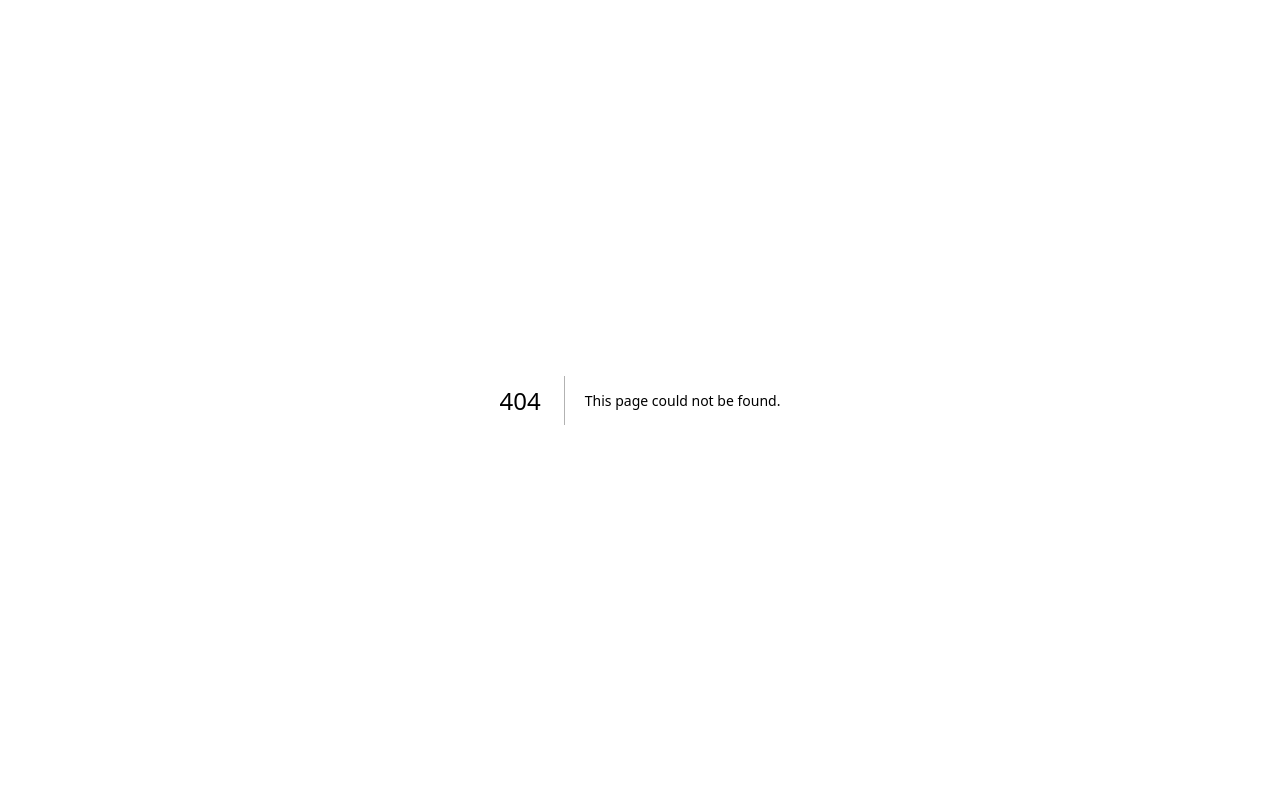
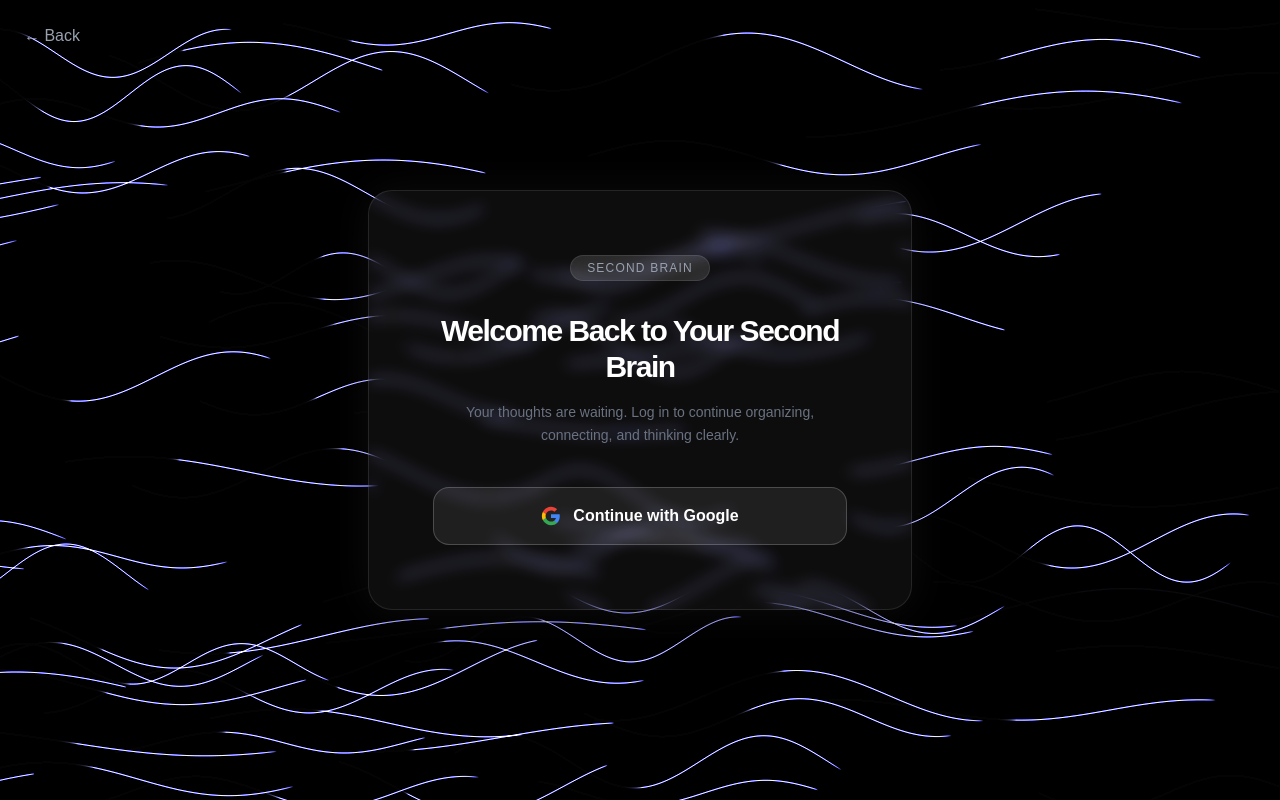
Before and after one commit to unggun0/secondbrain, a Next.js app: page /login in a window 1280 px wide. Before the commit this address had no page. Built offline with nearby package versions, Linux system fonts and the light colour scheme; no server answers.

Commit message:
3-로그인 기능 구현 (구글)

```diff
--- /dev/null
+++ b/app/auth/callback/route.ts
@@ -0,0 +1,18 @@
+import { createClient } from "@supabase/supabase-js";
+import { NextResponse } from "next/server";
+
+export async function GET(request: Request) {
+  const requestUrl = new URL(request.url);
+  const code = requestUrl.searchParams.get("code");
+
+  if (code) {
+    const supabase = createClient(
+      process.env.NEXT_PUBLIC_SUPABASE_URL!,
+      process.env.NEXT_PUBLIC_SUPABASE_ANON_KEY!
+    );
+    await supabase.auth.exchangeCodeForSession(code);
+  }
+
+  // 로그인 성공 후 메인 페이지로 이동
+  return NextResponse.redirect(new URL("/", requestUrl.origin));
+}
--- /dev/null
+++ b/app/login/page.tsx
@@ -0,0 +1,84 @@
+"use client";
+import { useState } from "react";
+import { useRouter } from "next/navigation";
+import DigitalLoomBackground from "@/components/ui/digital-loom-background";
+import { supabase } from "@/lib/supabase";
+
+export default function LoginPage() {
+  const [hovered, setHovered] = useState(false);
+  const router = useRouter();
+
+  const handleGoogleLogin = async () => {
+    await supabase.auth.signInWithOAuth({
+      provider: "google",
+      options: {
+        redirectTo: `${window.location.origin}/auth/callback`,
+      },
+    });
+  };
+
+  return (
+    <DigitalLoomBackground>
+      {/* 뒤로가기 버튼 */}
+      <button
+        onClick={() => router.push("/")}
+        className="fixed top-6 left-6 flex items-center gap-2 text-gray-400 hover:text-white transition-colors z-50"
+      >
+        ← Back
+      </button>
+
+      {/* 카드 박스 */}
+      <div className="w-full max-w-xl mx-auto px-4">
+        <div
+          className="backdrop-blur-sm bg-white/5 border border-white/10 rounded-3xl p-16 shadow-2xl flex flex-col items-center"
+          style={{
+            boxShadow:
+              "0 0 40px rgba(255,255,255,0.05), 0 25px 50px rgba(0,0,0,0.5)",
+          }}
+        >
+          {/* 뱃지 */}
+          <div className="inline-block backdrop-blur-md bg-white/10 border border-white/10 rounded-full px-4 py-1 text-xs text-gray-400 mb-8 tracking-widest uppercase">
+            Second Brain
+          </div>
+
+          {/* 제목 */}
+          <h1 className="text-3xl font-black text-white text-center tracking-tighter mb-4">
+            Welcome Back to Your Second Brain
+          </h1>
+
+          {/* 설명 */}
+          <p className="text-gray-500 text-sm text-center mb-10 leading-relaxed">
+            Your thoughts are waiting. Log in to continue organizing,
+            connecting, and thinking clearly.
+          </p>
+
+          {/* Google 로그인 버튼 */}
+          <button
+            onClick={handleGoogleLogin}
+            onMouseEnter={() => setHovered(true)}
+            onMouseLeave={() => setHovered(false)}
+            className="w-full flex items-center justify-center gap-3 font-semibold py-4 rounded-2xl transition-all duration-300"
+            style={{
+              background: hovered
+                ? "rgba(255,255,255,0.15)"
+                : "rgba(255,255,255,0.08)",
+              border: "1px solid rgba(255,255,255,0.2)",
+              color: "white",
+              boxShadow: hovered
+                ? "0 0 30px rgba(255,255,255,0.1)"
+                : "none",
+            }}
+          >
+            <svg className="w-5 h-5" viewBox="0 0 24 24">
+              <path fill="#4285F4" d="M22.56 12.25c0-.78-.07-1.53-.2-2.25H12v4.26h5.92c-.26 1.37-1.04 2.53-2.21 3.31v2.77h3.57c2.08-1.92 3.28-4.74 3.28-8.09z"/>
+              <path fill="#34A853" d="M12 23c2.97 0 5.46-.98 7.28-2.66l-3.57-2.77c-.98.66-2.23 1.06-3.71 1.06-2.86 0-5.29-1.93-6.16-4.53H2.18v2.84C3.99 20.53 7.7 23 12 23z"/>
+              <path fill="#FBBC05" d="M5.84 14.09c-.22-.66-.35-1.36-.35-2.09s.13-1.43.35-2.09V7.07H2.18C1.43 8.55 1 10.22 1 12s.43 3.45 1.18 4.93l3.66-2.84z"/>
+              <path fill="#EA4335" d="M12 5.38c1.62 0 3.06.56 4.21 1.64l3.15-3.15C17.45 2.09 14.97 1 12 1 7.7 1 3.99 3.47 2.18 7.07l3.66 2.84c.87-2.6 3.3-4.53 6.16-4.53z"/>
+            </svg>
+            Continue with Google
+          </button>
+        </div>
+      </div>
+    </DigitalLoomBackground>
+  );
+}
--- a/app/page.tsx
+++ b/app/page.tsx
@@ -95,9 +95,11 @@ className="text-5xl font-bold tracking-tight text-white sm:text-7xl md:text-8xl
           custom={3}
           className="mt-12 flex items-center justify-center gap-x-6"
         >
-          <button className="rounded-full bg-white px-8 py-4 text-lg font-semibold text-black shadow-lg shadow-white/20 transition-transform hover:scale-105">
-            Build Your Second Brain
-          </button>
+          <a href="/login">
+  <button className="rounded-full bg-white px-8 py-4 text-lg font-semibold text-black shadow-lg shadow-white/20 transition-transform hover:scale-105">
+    Build Your Second Brain
+  </button>
+</a>
         </motion.div>
       </div>
     </DigitalLoomBackground>
--- /dev/null
+++ b/lib/supabase.ts
@@ -0,0 +1,6 @@
+import { createClient } from "@supabase/supabase-js";
+
+const supabaseUrl = process.env.NEXT_PUBLIC_SUPABASE_URL!;
+const supabaseAnonKey = process.env.NEXT_PUBLIC_SUPABASE_ANON_KEY!;
+
+export const supabase = createClient(supabaseUrl, supabaseAnonKey);
--- a/package.json
+++ b/package.json
@@ -9,6 +9,7 @@
     "lint": "eslint"
   },
   "dependencies": {
+    "@supabase/supabase-js": "^2.98.0",
     "framer-motion": "^12.34.3",
     "next": "16.1.6",
     "react": "19.2.3",
```
Also changed, not shown: 1 other file (tests, documents, lock files or other folders).
